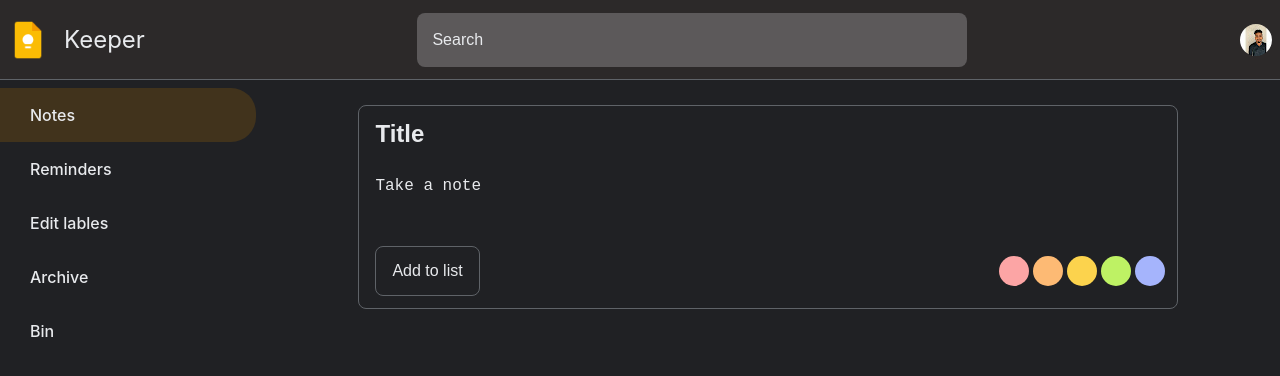
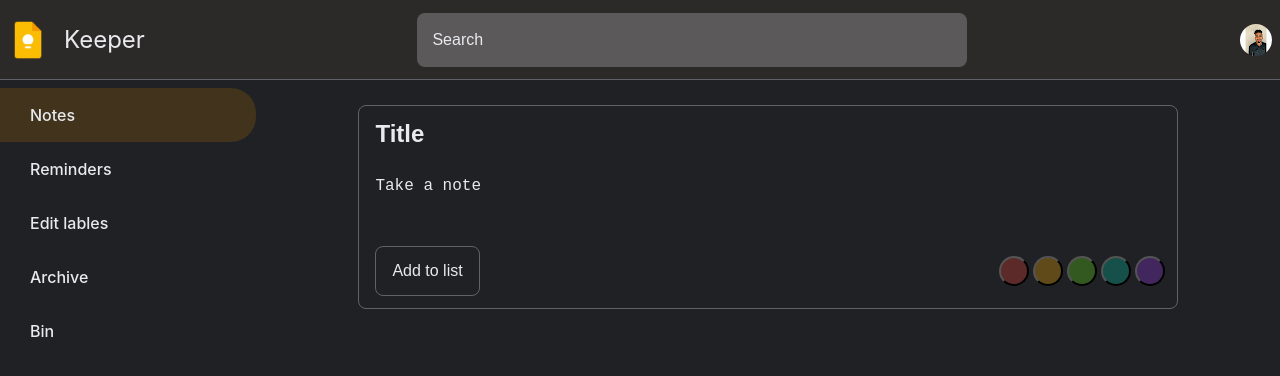
Before and after one commit to Deepak-1373/keeper-app, a React (Create React App) app: page / in a window 1280 px wide. Shown: the top 376 px of the page. Built offline with nearby package versions, Linux system fonts and the light colour scheme.

Commit message:
feat: add backgroundColor to modal

```diff
--- a/src/components/ColorList/ColorList.jsx
+++ b/src/components/ColorList/ColorList.jsx
@@ -9,8 +9,8 @@ export const ColorList = ({ handleColorListChange }) => {
         <button
           type="button"
           key={color}
-          className="color-picker border-none"
-          style={{ background: color }}
+          className="color-picker"
+          style={{ backgroundColor: color }}
           onClick={() => handleColorListChange("backgroundColor", color)}
         ></button>
       ))}
--- a/src/components/ColorList/data.js
+++ b/src/components/ColorList/data.js
@@ -1 +1 @@
-export const colors = ["#fca5a5", "#fdba74", "#fcd34d", "#bef264", "#a5b4fc"];
+export const colors = ["#5c2b29", "#614a19", "#345920", "#16504b", "#42275e"];
--- a/src/components/Modal/Modal.jsx
+++ b/src/components/Modal/Modal.jsx
@@ -14,6 +14,7 @@ export const Modal = ({ modalForm, openModal, setModalForm, setOpenModal }) => {
         id: modalForm.id,
         title: modalForm.title,
         content: modalForm.content,
+        backgroundColor: modalForm.backgroundColor,
       },
     });
     setOpenModal(false);
@@ -37,7 +38,10 @@ export const Modal = ({ modalForm, openModal, setModalForm, setOpenModal }) => {
         openModal && "show-modal-bg"
       } modal-background flex justify-center items-center w-screen h-screen fixed inset-0`}
     >
-      <div className="modal-container relative flex flex-col justify-center items-start px-4 py-3 rounded-lg border-base">
+      <div
+        className="modal-container relative flex flex-col justify-center items-start px-4 py-3 rounded-lg border-base"
+        style={{ backgroundColor: modalForm.backgroundColor }}
+      >
         <input
           required
           className="form-input w-full text-2xl bg-inherit rounded-lg text-white border-none outline-none px-4 py-3"
--- a/src/components/Notes/NotesList.jsx
+++ b/src/components/Notes/NotesList.jsx
@@ -12,11 +12,12 @@ export const NotesList = () => {
     content: "",
   });
 
-  const clickHandler = (id, title, content) => {
+  const clickHandler = (id, title, content, backgroundColor) => {
     setModalForm({
       id: id,
       title: title,
       content: content,
+      backgroundColor: backgroundColor,
     });
 
     setOpenModal(true);
@@ -36,7 +37,7 @@ export const NotesList = () => {
               style={{ backgroundColor: backgroundColor }}
               key={id}
               className="note rounded-lg w-full px-4 py-3 border-base cursor-pointer"
-              onClick={() => clickHandler(id, title, content)}
+              onClick={() => clickHandler(id, title, content, backgroundColor)}
             >
               <h3>{title}</h3>
               <p>{content}</p>
--- a/src/reducer/notesReducer.js
+++ b/src/reducer/notesReducer.js
@@ -43,6 +43,7 @@ export const notesReducer = (state, { type, payload }) => {
                 id: payload.id,
                 title: payload.title,
                 content: payload.content,
+                backgroundColor: payload.backgroundColor,
               }
             : note
         ),
--- a/src/styles/utils.css
+++ b/src/styles/utils.css
@@ -126,7 +126,7 @@
 
 /* text color */
 .text-white {
-  color: var(--primary-color);
+  color: var(--white-color);
 }
 
 /* padding */
--- a/src/styles/variables.css
+++ b/src/styles/variables.css
@@ -1,4 +1,5 @@
 :root {
+  --white-color: #fff;
   --gray-color: #85888d;
   --border-color: #5f6368;
   --primary-color: #e8eaed;
@@ -6,7 +7,6 @@
   --background-color: #202124;
   --color-list-border: #3f3f46;
   --navbar-background-color: #2c2929;
-  --white-color: rgba(255, 255, 255, 1);
   --background-hover-color: rgba(232, 234, 237, 0.08);
   --search-text-background-color: rgba(241, 243, 244, 0.24);
   --modal-background-color: rgba(0, 0, 0, 0.4);
```
